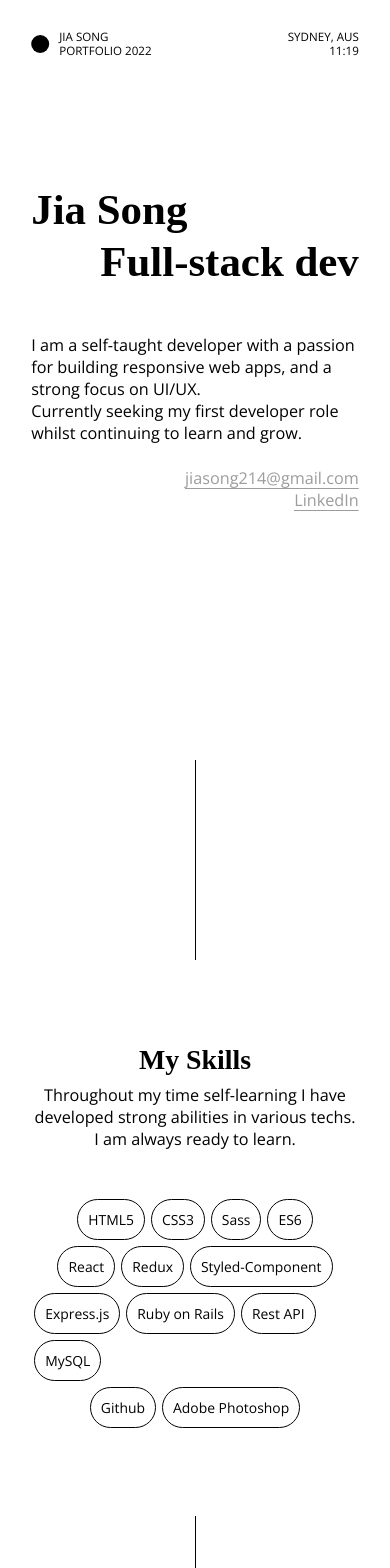
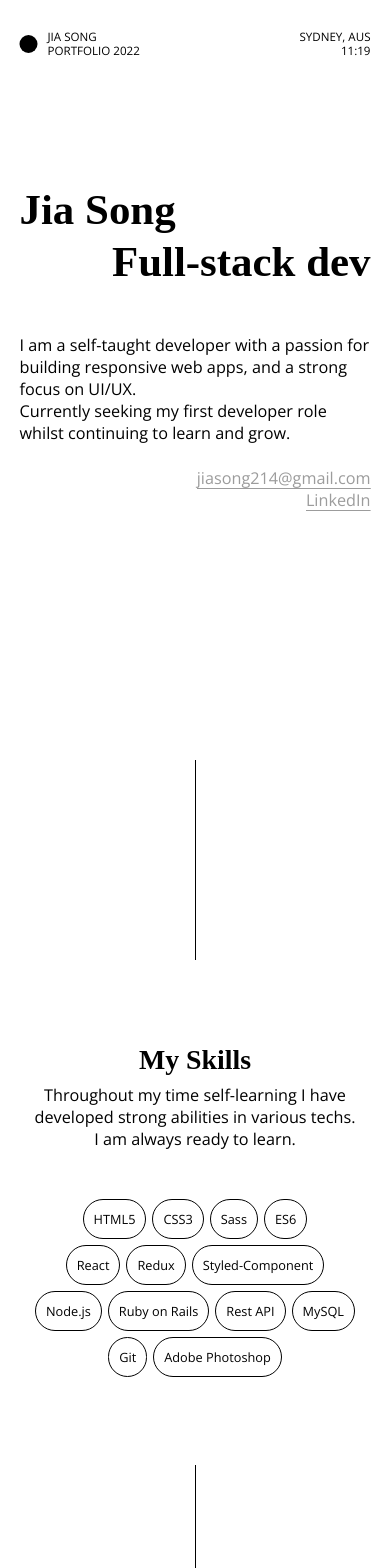
Before and after one commit to jiasong214/portfolio, a React (Create React App) app: page /#/ in a window 390 px wide. Shown: the top 1568 px of the page. Built offline with nearby package versions, Linux system fonts and the light colour scheme; a web font is replaced by a local one.

Commit message:
fix: Fix responsive style

```diff
--- a/src/Components/Skills.jsx
+++ b/src/Components/Skills.jsx
@@ -22,13 +22,13 @@ const Skills = () => {
           <span>Styled-Component</span>
         </li>
         <li>
-          <span>Express.js</span>
+          <span>Node.js</span>
           <span>Ruby on Rails</span>
           <span>Rest API</span>
           <span>MySQL</span>
         </li>
         <li>
-          <span>Github</span>
+          <span>Git</span>
           <span>Adobe Photoshop</span>
         </li>
       </ul>
--- a/src/style/global.scss
+++ b/src/style/global.scss
@@ -59,7 +59,7 @@ h4 {
 }
 
 // variables
-$width: 84vw;
+$width: 90vw;
 $max-width: 1120px;
 
 #container {
--- a/src/style/skills.scss
+++ b/src/style/skills.scss
@@ -37,13 +37,15 @@
         @media (prefers-color-scheme: dark) {
           border: 1px solid rgba(255, 255, 255, 0.5);
         }
-      }
 
-      @media screen and (max-width: 440px) {
-        span {
+        @media screen and (max-width: 480px) {
           margin: 3px;
           padding: 10px;
-          font-size: 1.2rem;
+          font-size: 1.3rem;
+        }
+
+        @media screen and (max-width: 400px) {
+          font-size: 1.1rem;
         }
       }
     }
```
